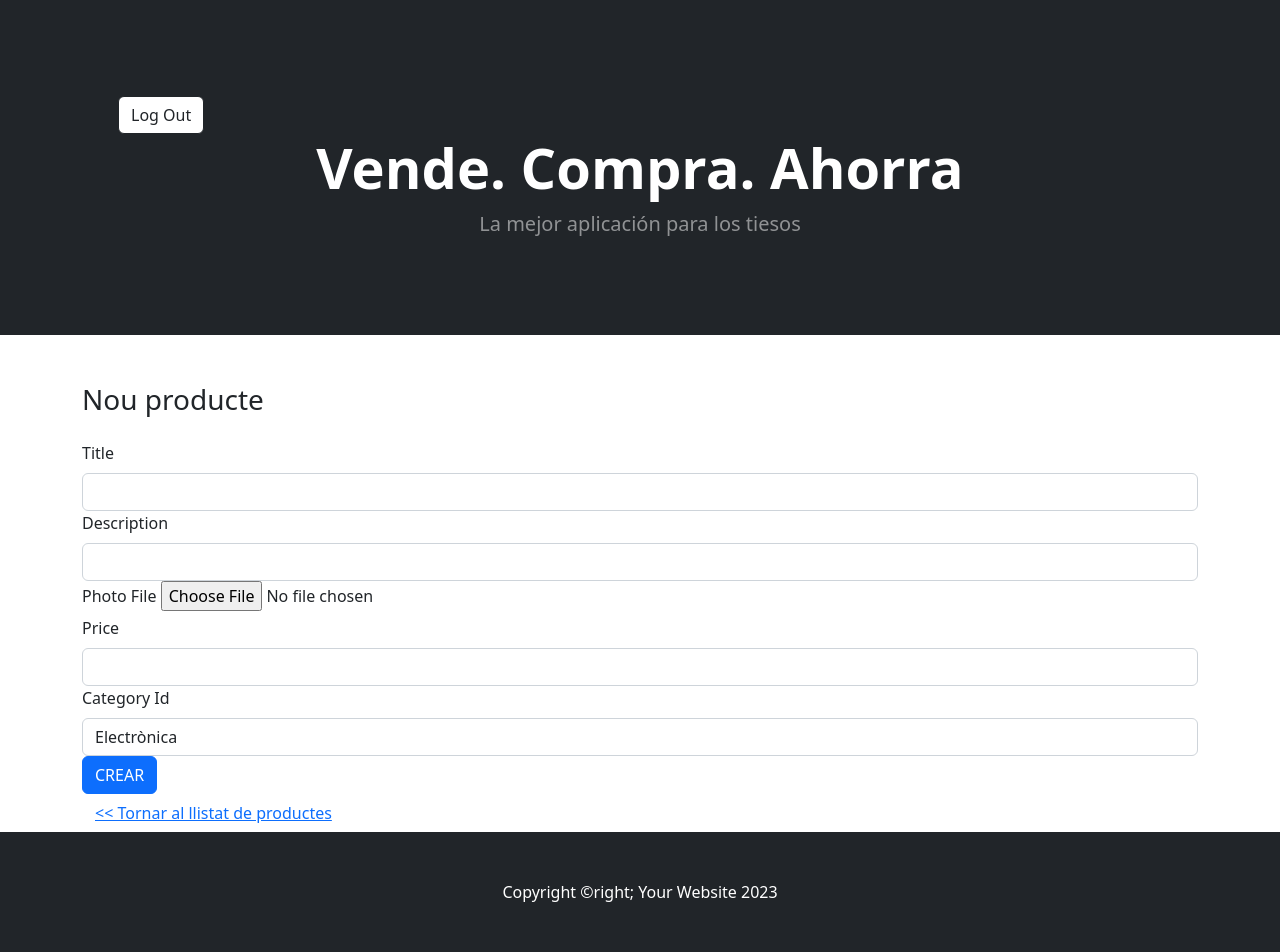
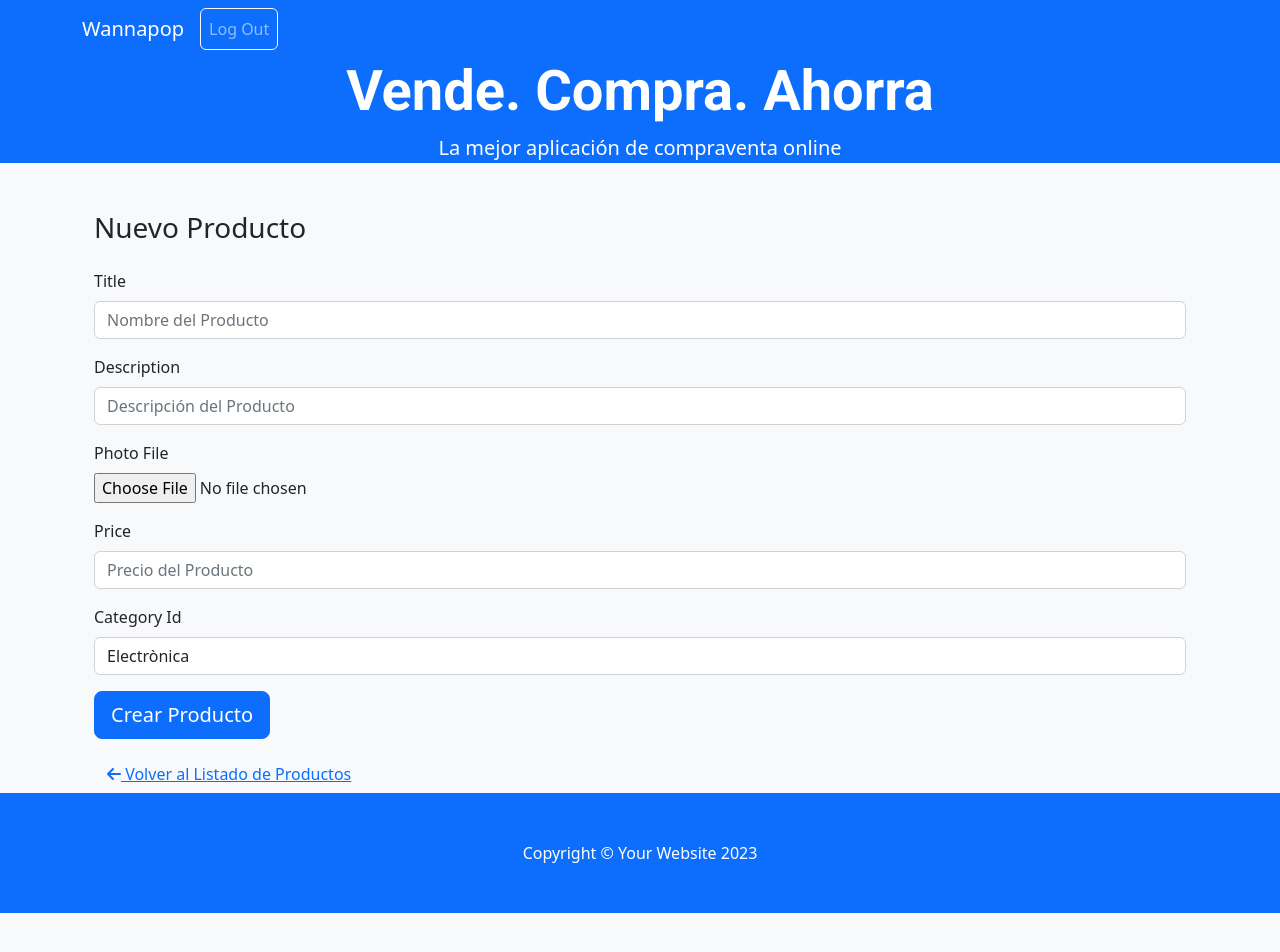
Before and after one commit to amartipa/wannapop, a Flask app: page /products/create in a window 1280 px wide. After the commit the page ends 913 px from the top, so only its background shows below. Run offline with Flask 3, Linux system fonts and the light colour scheme; a user stored in the database is signed in; parts of the project's set-up code (start-up, migrations or seed data) failed here and were passed over; some libraries are stand-ins or nearby versions.

Commit message:
Versio izan

```diff
--- a/wannapop/routes_auth.py
+++ b/wannapop/routes_auth.py
@@ -46,3 +46,8 @@ def logout():
     logout_user()
     flash("logged out succesfully")
     return redirect(url_for("auth_bp.login"))
+
+@auth_bp.route('/profile')
+@login_required
+def profile():
+    return render_template('users/profile.html', user=current_user)
--- a/wannapop/templates/layout.html
+++ b/wannapop/templates/layout.html
@@ -1,4 +1,4 @@
-<!doctype html>
+<!DOCTYPE html>
 <html lang="en">
 <head>
     <meta charset="utf-8" />
@@ -8,55 +8,56 @@
     <title>{% block title %}Wannapop{% endblock %} - Flaskr</title>
     <!-- Favicon-->
     <link rel="icon" type="image/x-icon" href="{{ url_for('static', filename='assets/favicon.ico') }}" />
-    <!-- Bootstrap icons-->
-    <link href="https://cdn.jsdelivr.net/npm/bootstrap-icons@1.5.0/font/bootstrap-icons.css" rel="stylesheet" />
-    <!-- Core theme CSS (includes Bootstrap)-->
-    <link href="{{ url_for('static', filename='css/styles.css') }}" rel="stylesheet" />
-    <link rel="stylesheet" href="{{ url_for('static', filename='style.css') }}">
+    <!-- Bootstrap core CSS-->
+    <link href="https://cdn.jsdelivr.net/npm/bootstrap@5.2.3/dist/css/bootstrap.min.css" rel="stylesheet" />
+    <!-- Font Awesome icons -->
+    <link rel="stylesheet" href="https://cdnjs.cloudflare.com/ajax/libs/font-awesome/6.0.0-beta3/css/all.min.css" />
+    <!-- Google Fonts -->
+    <link href="https://fonts.googleapis.com/css2?family=Roboto:wght@300;400;700&display=swap" rel="stylesheet">
 </head>
-<body>
-    <!-- <nav>
-        <h1>Wannapop</h1>
+<body class="bg-light text-dark">
 
-    </nav> -->
+    <header class="navbar navbar-expand-lg navbar-dark bg-primary">
+        <div class="container">
+            <a class="navbar-brand" href="/">Wannapop</a>
+            <div class="collapse navbar-collapse" id="navbarResponsive">
+                <ul class="navbar-nav ml-auto">
+                    {% if current_user.is_authenticated %}
+                        <li class="nav-item">
+                            <a class="nav-link btn btn-outline-light" href="/logout">Log Out</a>
+                        </li>
+                    {% endif %}
+                </ul>
+            </div>
+        </div>
+    </header>
+
+    <div class="jumbotron jumbotron-fluid text-white text-center bg-primary">
+        <div class="container">
+            <h1 class="display-4 fw-bolder" style="font-family: 'Roboto', sans-serif;">Vende. Compra. Ahorra</h1>
+            <p class="lead fw-normal mb-0">La mejor aplicación de compraventa online</p>
+        </div>
+    </div>
 
     <section class="content">
-        <header>
-            {% block header %}
+        <div class="container">
+            {% for message in get_flashed_messages() %}
+                <div class="alert alert-info">{{ message }}</div>
+            {% endfor %}
 
-            <div class="bg-dark py-5">
-
-                <div class="container px-4 px-lg-5 my-5">
-                    {% if current_user.is_authenticated %}
-                        <a class="btn bg-white btn-outline-dark mt-auto" href="/logout">Log Out</a>
-                    {% endif %}
-                    <div class="text-center text-white">
-                        <h1 class="display-4 fw-bolder">Vende. Compra. Ahorra</h1>
-                        <p class="lead fw-normal text-white-50 mb-0">La mejor aplicación para los tiesos</p>
-                    </div>
-                </div>
-            </div>
+            {% block content %}
+            <!-- Aquí iría el contenido de la sección de productos -->
             {% endblock %}
-        </header>
-
-        {% for message in get_flashed_messages() %}
-            <div class="flash">{{ message }}</div>
-        {% endfor %}
-
-        {% block content %}
-        <!-- Aquí iría el contenido de la sección de productos -->
-        {% endblock %}
+        </div>
     </section>
 
-    <footer class="py-5 bg-dark">
+    <footer class="py-5 bg-primary">
         <div class="container">
-            <p class="m-0 text-center text-white">Copyright &copyright; Your Website 2023</p>
+            <p class="m-0 text-center text-white">Copyright &copy; Your Website 2023</p>
         </div>
     </footer>
 
     <!-- Bootstrap core JS-->
     <script src="https://cdn.jsdelivr.net/npm/bootstrap@5.2.3/dist/js/bootstrap.bundle.min.js"></script>
-    <!-- Core theme JS-->
-    <script src="{{ url_for('static', filename='js/scripts.js') }}"></script>
 </body>
 </html>
--- a/wannapop/templates/products/create.html
+++ b/wannapop/templates/products/create.html
@@ -3,45 +3,48 @@
 {% block content %}
 
 <div class="container mt-5">
-    <h3>Nou producte</h3>
+    <h3 class="mb-4">Nuevo Producto</h3>
 
     <form action="/products/create" method="POST" enctype="multipart/form-data" class="mt-4">
         {{ form.csrf_token }}
 
-        <div class="form-group">
+        <div class="mb-3">
             {{ form.title.label(class="form-label") }}
-            {{ form.title(class="form-control") }}
+            {{ form.title(class="form-control", placeholder="Nombre del Producto") }}
         </div>
 
-        <div class="form-group">
+        <div class="mb-3">
             {{ form.description.label(class="form-label") }}
-            {{ form.description(class="form-control") }}
+            {{ form.description(class="form-control", placeholder="Descripción del Producto") }}
         </div>
 
-        <div class="form-group">
-            {{ form.photo_file.label(class="form-label") }}
+        <div class="mb-3">
+            {{ form.photo_file.label(class="form-label d-block") }}
             {{ form.photo_file(class="form-control-file") }}
         </div>
 
-        <div class="form-group">
+        <div class="mb-3">
             {{ form.price.label(class="form-label") }}
-            {{ form.price(class="form-control") }}
+            {{ form.price(class="form-control", placeholder="Precio del Producto") }}
         </div>
 
-        <div class="form-group">
+        <div class="mb-3">
             {{ form.category_id.label(class="form-label") }}
             {{ form.category_id(class="form-control") }}
         </div>
 
-        <div class="form-group">
-            {{ form.submit(class="btn btn-primary", value="CREAR") }}
+        <div class="mb-3">
+            {{ form.submit(class="btn btn-lg btn-primary", value="Crear Producto") }}
         </div>
 
-        <div class="form-group">
+        <div class="mb-3">
             {{ render_errors(form) }}
         </div>
     </form>
-    <a href="/products/list" class="btn btn-link">&#x3c;&#x3c; Tornar al llistat de productes</a>
+
+    <a href="/products/list" class="btn btn-link">
+        <i class="fas fa-arrow-left"></i> Volver al Listado de Productos
+    </a>
 </div>
 
 {% endblock %}
```
Also changed, not shown: wannapop/templates/products/list.html (+13 -16 lines), wannapop/templates/products/read.html (+7 -7 lines), wannapop/templates/users/login.html (+14 -10 lines), wannapop/templates/users/profile.html (added, +31 -0 lines), wannapop/templates/users/register.html (+11 -10 lines), database.db.
